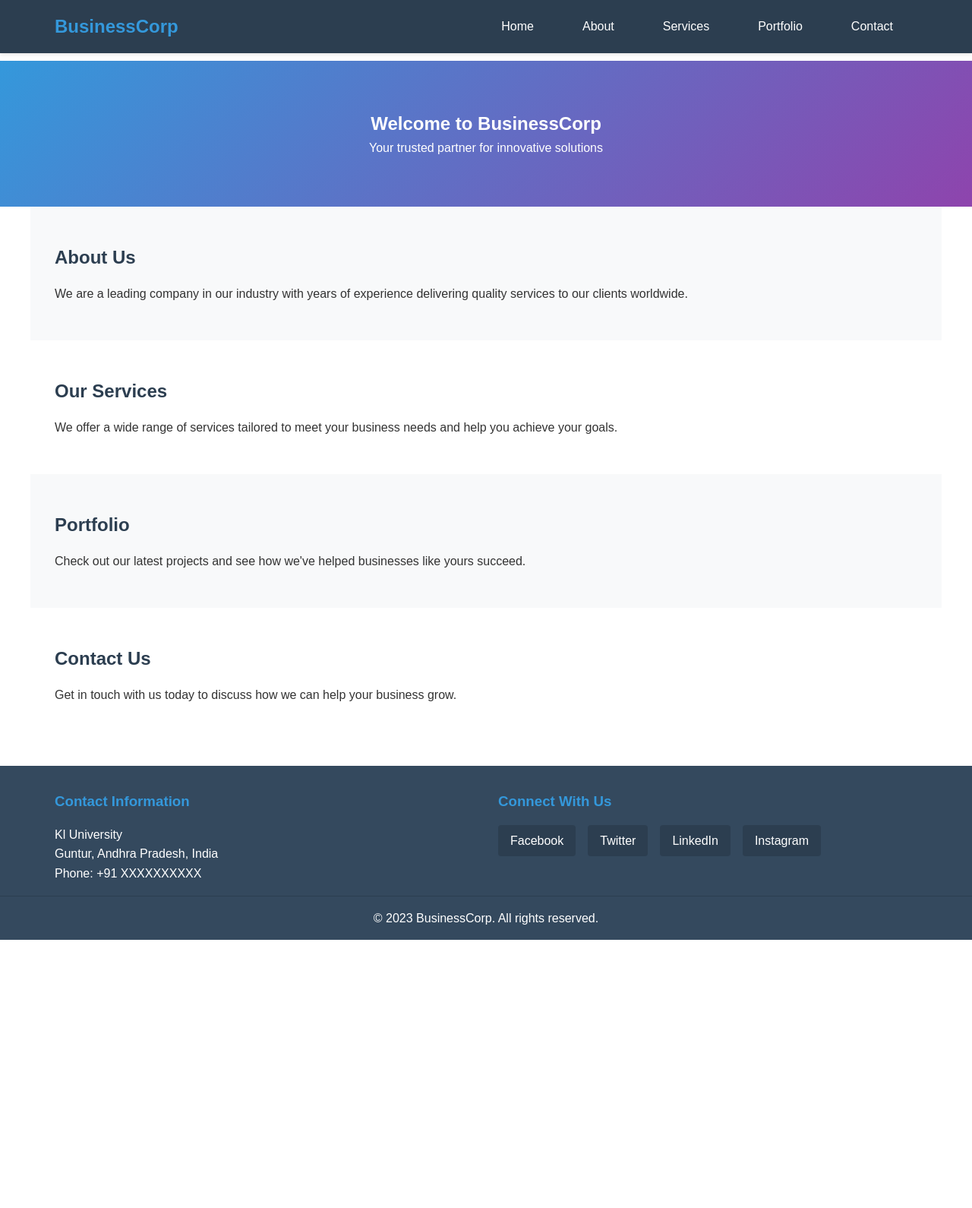
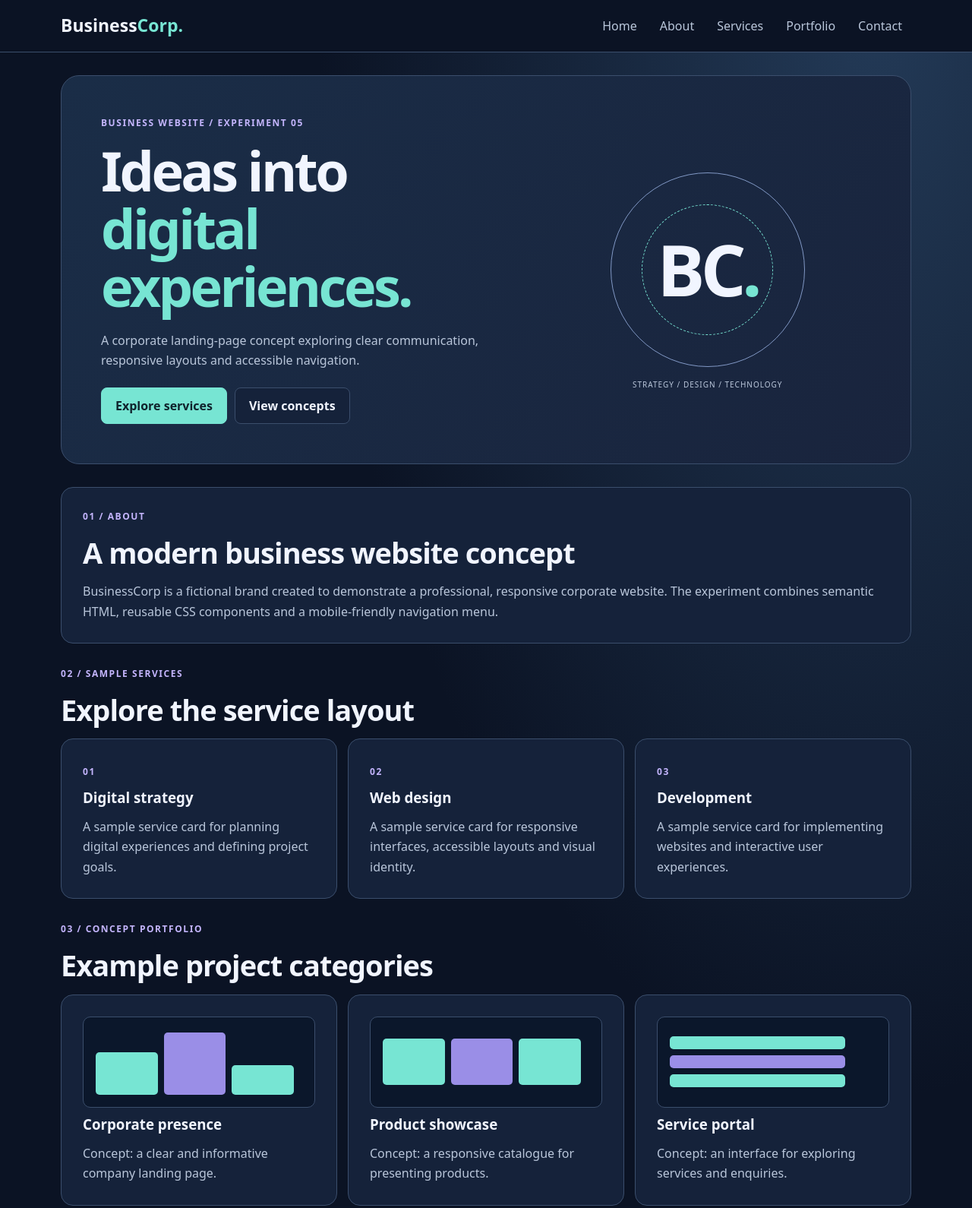
Before and after one commit to void-tech-shiv/Exprement-5, a plain HTML site: page index.html in a window 1280 px wide. Shown: the top 1590 px of the page at 76% size. Before the commit the page ends 1237 px from the top, so only its background shows below. Drawn offline with Linux system fonts and the light colour scheme.

Commit message:
Modernize BusinessCorp landing page with accessible navigation, demo form and documentation

```diff
--- a/index.html
+++ b/index.html
@@ -1,94 +1,19 @@
-<!DOCTYPE html>
+<!doctype html>
 <html lang="en">
 <head>
-    <meta charset="UTF-8">
-    <meta name="viewport" content="width=device-width, initial-scale=1.0">
-    <title>Business Website - Lab 5</title>
-    <link rel="stylesheet" href="styles.css">
+<meta charset="utf-8"><meta name="viewport" content="width=device-width,initial-scale=1">
+<meta name="description" content="BusinessCorp, a responsive corporate landing page and navigation design experiment.">
+<meta name="theme-color" content="#0b1324"><title>BusinessCorp | Corporate Website Demo</title>
+<link rel="stylesheet" href="styles.css"><script src="script.js" defer></script>
 </head>
 <body>
-    <!-- Navigation Bar -->
-    <nav class="navbar">
-        <div class="nav-container">
-            <div class="nav-logo">
-                <h2>BusinessCorp</h2>
-            </div>
-            <ul class="nav-menu">
-                <li class="nav-item">
-                    <a href="#home" class="nav-link">Home</a>
-                </li>
-                <li class="nav-item">
-                    <a href="#about" class="nav-link">About</a>
-                </li>
-                <li class="nav-item">
-                    <a href="#services" class="nav-link">Services</a>
-                </li>
-                <li class="nav-item">
-                    <a href="#portfolio" class="nav-link">Portfolio</a>
-                </li>
-                <li class="nav-item">
-                    <a href="#contact" class="nav-link">Contact</a>
-                </li>
-            </ul>
-            <div class="nav-toggle">
-                <span class="bar"></span>
-                <span class="bar"></span>
-                <span class="bar"></span>
-            </div>
-        </div>
-    </nav>
-
-    <!-- Main Content Sections -->
-    <main>
-        <section id="home" class="hero-section">
-            <h1>Welcome to BusinessCorp</h1>
-            <p>Your trusted partner for innovative solutions</p>
-        </section>
-
-        <section id="about" class="content-section">
-            <h2>About Us</h2>
-            <p>We are a leading company in our industry with years of experience delivering quality services to our clients worldwide.</p>
-        </section>
-
-        <section id="services" class="content-section">
-            <h2>Our Services</h2>
-            <p>We offer a wide range of services tailored to meet your business needs and help you achieve your goals.</p>
-        </section>
-
-        <section id="portfolio" class="content-section">
-            <h2>Portfolio</h2>
-            <p>Check out our latest projects and see how we've helped businesses like yours succeed.</p>
-        </section>
-
-        <section id="contact" class="content-section">
-            <h2>Contact Us</h2>
-            <p>Get in touch with us today to discuss how we can help your business grow.</p>
-        </section>
-    </main>
-
-    <!-- Footer -->
-    <footer class="footer">
-        <div class="footer-container">
-            <div class="footer-address">
-                <h3>Contact Information</h3>
-                <p>Kl University</p>
-                <p>Guntur, Andhra Pradesh, India</p>
-                <p>Phone: +91 XXXXXXXXXX</p>
-            </div>
-            <div class="footer-social">
-                <h3>Connect With Us</h3>
-                <div class="social-links">
-                    <a href="#" class="social-link">Facebook</a>
-                    <a href="#" class="social-link">Twitter</a>
-                    <a href="#" class="social-link">LinkedIn</a>
-                    <a href="#" class="social-link">Instagram</a>
-                </div>
-            </div>
-        </div>
-        <div class="footer-bottom">
-            <p>&copy; 2023 BusinessCorp. All rights reserved.</p>
-        </div>
-    </footer>
-    <script src="script.js"></script>
-</body>
-</html>
+<a class="skip" href="#home">Skip to main content</a>
+<header class="header"><div class="shell nav-wrap"><a class="brand" href="#home">Business<span>Corp.</span></a><button id="nav-toggle" class="nav-toggle" type="button" aria-expanded="false" aria-controls="nav-menu" hidden>Menu</button><nav id="nav-menu" aria-label="Main navigation"><a href="#home">Home</a><a href="#about">About</a><a href="#services">Services</a><a href="#portfolio">Portfolio</a><a href="#contact">Contact</a></nav></div></header>
+<main id="home" class="shell">
+<section class="hero"><div><p class="eyebrow">BUSINESS WEBSITE / EXPERIMENT 05</p><h1>Ideas into<br><span>digital experiences.</span></h1><p>A corporate landing-page concept exploring clear communication, responsive layouts and accessible navigation.</p><div class="actions"><a class="button" href="#services">Explore services</a><a class="button secondary" href="#portfolio">View concepts</a></div></div><div class="hero-art" aria-hidden="true"><div class="orbit"></div><div class="orbit inner"></div><div class="core">BC<span>.</span></div><span class="art-label">STRATEGY / DESIGN / TECHNOLOGY</span></div></section>
+<section id="about" class="panel"><p class="eyebrow">01 / ABOUT</p><h2>A modern business website concept</h2><p>BusinessCorp is a fictional brand created to demonstrate a professional, responsive corporate website. The experiment combines semantic HTML, reusable CSS components and a mobile-friendly navigation menu.</p></section>
+<section id="services"><p class="eyebrow">02 / SAMPLE SERVICES</p><h2>Explore the service layout</h2><div class="grid"><article class="panel"><span class="number">01</span><h3>Digital strategy</h3><p>A sample service card for planning digital experiences and defining project goals.</p></article><article class="panel"><span class="number">02</span><h3>Web design</h3><p>A sample service card for responsive interfaces, accessible layouts and visual identity.</p></article><article class="panel"><span class="number">03</span><h3>Development</h3><p>A sample service card for implementing websites and interactive user experiences.</p></article></div></section>
+<section id="portfolio"><p class="eyebrow">03 / CONCEPT PORTFOLIO</p><h2>Example project categories</h2><div class="grid"><article class="panel"><div class="preview preview-a" aria-hidden="true"><span></span><span></span><span></span></div><h3>Corporate presence</h3><p>Concept: a clear and informative company landing page.</p></article><article class="panel"><div class="preview preview-b" aria-hidden="true"><span></span><span></span><span></span></div><h3>Product showcase</h3><p>Concept: a responsive catalogue for presenting products.</p></article><article class="panel"><div class="preview preview-c" aria-hidden="true"><span></span><span></span><span></span></div><h3>Service portal</h3><p>Concept: an interface for exploring services and enquiries.</p></article></div><p class="small">Illustrative concepts only; these are not claims of completed client projects.</p></section>
+<section id="contact" class="panel contact"><div><p class="eyebrow">04 / CONTACT DEMO</p><h2>Start a sample enquiry</h2><p>Try this local form with fictional details. No message is sent or saved.</p><a href="https://github.com/void-tech-shiv/Exprement-5">View the project on GitHub</a></div><form id="contact-form" autocomplete="off"><fieldset id="contact-fields" disabled><legend>Demo enquiry</legend><label for="name">Name *</label><input id="name" required minlength="2" maxlength="80" placeholder="Demo visitor"><label for="email">Example email *</label><input id="email" type="email" required maxlength="254" placeholder="demo@example.com"><label for="message">Message *</label><textarea id="message" rows="4" required minlength="5" maxlength="500"></textarea><button class="button" type="submit">Preview enquiry</button><p id="form-status" role="status"></p></fieldset><noscript>Enable JavaScript to preview the form.</noscript></form></section>
+</main><footer><div class="shell footer-row"><p>BusinessCorp · Academic website prototype</p><a href="https://github.com/void-tech-shiv">Developer GitHub</a></div></footer>
+</body></html>
--- a/script.js
+++ b/script.js
@@ -1,19 +1,19 @@
-// Mobile Navigation Toggle
-document.addEventListener('DOMContentLoaded', function() {
-    const navToggle = document.querySelector('.nav-toggle');
-    const navMenu = document.querySelector('.nav-menu');
-
-    navToggle.addEventListener('click', function() {
-        navMenu.classList.toggle('active');
-        navToggle.classList.toggle('active');
-    });
-
-    // Close mobile menu when clicking on a link
-    const navLinks = document.querySelectorAll('.nav-link');
-    navLinks.forEach(link => {
-        link.addEventListener('click', () => {
-            navMenu.classList.remove('active');
-            navToggle.classList.remove('active');
-        });
-    });
+"use strict";
+function validateEnquiry(name,email,message){return typeof name==="string"&&name.trim().length>=2&&name.trim().length<=80&&typeof email==="string"&&email.trim().length<=254&&/^[^\s@]+@[^\s@]+\.[^\s@]+$/.test(email.trim())&&typeof message==="string"&&message.trim().length>=5&&message.trim().length<=500;}
+function menuState(isMobile,isOpen){return {hidden:isMobile&&!isOpen,expanded:isMobile&&isOpen,toggleHidden:!isMobile};}
+if(typeof module!=="undefined"&&module.exports)module.exports={validateEnquiry,menuState};
+if(typeof document!=="undefined")document.addEventListener("DOMContentLoaded",()=>{
+ const toggle=document.getElementById("nav-toggle"),nav=document.getElementById("nav-menu"),media=window.matchMedia("(max-width:740px)");
+ let open=false;
+ function render(){const state=menuState(media.matches,open);nav.hidden=state.hidden;toggle.hidden=state.toggleHidden;toggle.setAttribute("aria-expanded",String(state.expanded));toggle.textContent=state.expanded?"Close menu":"Menu";}
+ function close(focus){open=false;render();if(focus&&!toggle.hidden)toggle.focus();}
+ toggle.addEventListener("click",()=>{open=!open;render();});
+ nav.addEventListener("click",e=>{const link=e.target.closest("a");if(link&&media.matches){close(false);const target=document.getElementById(link.hash.slice(1));if(target){target.setAttribute("tabindex","-1");target.focus({preventScroll:true});}}});
+ document.addEventListener("keydown",e=>{if(e.key==="Escape"&&open)close(true);});
+ const onChange=()=>{const focused=document.activeElement;close(false);if(media.matches&&nav.contains(focused))toggle.focus();else if(!media.matches&&focused===toggle)nav.querySelector("a").focus();};
+ if(media.addEventListener)media.addEventListener("change",onChange);else if(media.addListener)media.addListener(onChange);
+ document.querySelector(".header").classList.add("enhanced");render();
+ const form=document.getElementById("contact-form"),status=document.getElementById("form-status");
+ form.addEventListener("submit",e=>{e.preventDefault();const get=id=>document.getElementById(id).value;if(!validateEnquiry(get("name"),get("email"),get("message"))){status.textContent="Please enter a valid example name, email and message.";return;}form.reset();status.textContent="Demo enquiry preview complete. No message was sent or stored.";});
+ document.getElementById("contact-fields").disabled=false;
 });
```
Also changed, not shown: tests/site.test.js (added, +4 -0 lines), assets/cover.svg (added), styles.css, 1 other file.
